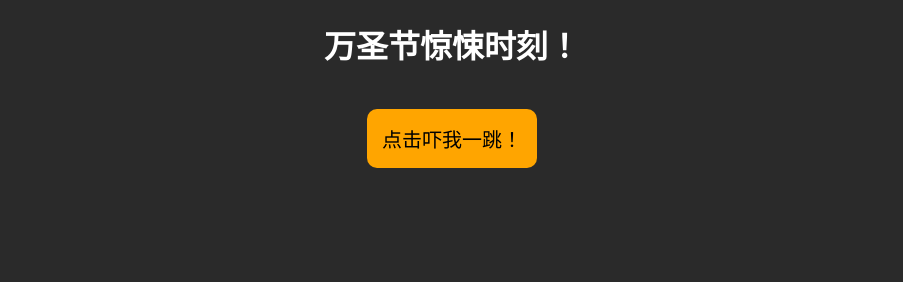
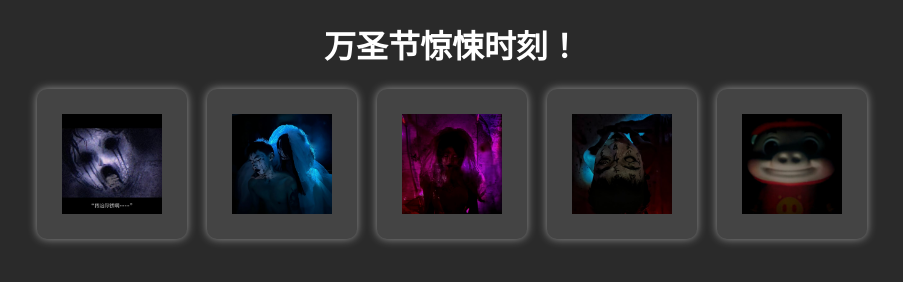
Before and after one commit to gougoubei/halloween, a plain HTML site: page index.html in a window 1280 px wide. Shown: the whole page, without its empty margins (188-1091 px from the left). Drawn offline with Linux system fonts and the light colour scheme.

Commit message:
Update index.html

```diff
--- a/index.html
+++ b/index.html
@@ -10,6 +10,24 @@
             color: white;
             text-align: center;
             font-family: Arial, sans-serif;
+        }
+        #imageContainer {
+            display: flex;
+            justify-content: center;
+            flex-wrap: wrap;
+            gap: 20px;
+            margin-top: 20px;
+        }
+        .imageOption {
+            width: 150px;
+            height: 150px;
+            background-color: #444;
+            display: flex;
+            justify-content: center;
+            align-items: center;
+            cursor: pointer;
+            border-radius: 10px;
+            box-shadow: 0 0 10px rgba(255, 255, 255, 0.5);
         }
         #scaryImage {
             display: none;
@@ -35,28 +53,57 @@
             margin-top: 20px;
             border-radius: 10px;
         }
+        #backButton {
+            background-color: #444;
+            color: white;
+            padding: 10px 20px;
+            margin-top: 20px;
+            border-radius: 10px;
+            cursor: pointer;
+            display: none;
+        }
     </style>
 </head>
 <body>
 
     <h1>万圣节惊悚时刻！</h1>
-    <button id="scaryButton">点击吓我一跳！</button>
-    <img id="scaryImage" src="https://www.example.com/scary-image.png" alt="Scary Image">
+    <div id="imageContainer">
+        <!-- 五个图片选项 -->
+        <div class="imageOption" onclick="showImage('https://github.com/gougoubei/halloween/raw/542256a6e045b258b8646e86032d38251d1e6d47/IMG_20251031_135523.jpg')">
+            <img src="https://github.com/gougoubei/halloween/raw/542256a6e045b258b8646e86032d38251d1e6d47/IMG_20251031_135523.jpg" alt="Image 1" width="100" height="100">
+        </div>
+        <div class="imageOption" onclick="showImage('https://github.com/gougoubei/halloween/raw/542256a6e045b258b8646e86032d38251d1e6d47/IMG_20251031_135534.jpg')">
+            <img src="https://github.com/gougoubei/halloween/raw/542256a6e045b258b8646e86032d38251d1e6d47/IMG_20251031_135534.jpg" alt="Image 2" width="100" height="100">
+        </div>
+        <div class="imageOption" onclick="showImage('https://github.com/gougoubei/halloween/raw/542256a6e045b258b8646e86032d38251d1e6d47/IMG_20251031_135544.jpg')">
+            <img src="https://github.com/gougoubei/halloween/raw/542256a6e045b258b8646e86032d38251d1e6d47/IMG_20251031_135544.jpg" alt="Image 3" width="100" height="100">
+        </div>
+        <div class="imageOption" onclick="showImage('https://github.com/gougoubei/halloween/raw/542256a6e045b258b8646e86032d38251d1e6d47/IMG_20251031_135608.jpg')">
+            <img src="https://github.com/gougoubei/halloween/raw/542256a6e045b258b8646e86032d38251d1e6d47/IMG_20251031_135608.jpg" alt="Image 4" width="100" height="100">
+        </div>
+        <div class="imageOption" onclick="showImage('https://github.com/gougoubei/halloween/raw/542256a6e045b258b8646e86032d38251d1e6d47/IMG_20251031_135618.jpg')">
+            <img src="https://github.com/gougoubei/halloween/raw/542256a6e045b258b8646e86032d38251d1e6d47/IMG_20251031_135618.jpg" alt="Image 5" width="100" height="100">
+        </div>
+    </div>
+
+    <img id="scaryImage" alt="Scary Image">
+    <button id="backButton" onclick="goBack()">返回</button>
 
     <script>
-        document.getElementById('scaryButton').addEventListener('click', function() {
-            var img = document.getElementById('scaryImage');
-            img.style.display = 'block';
+        // 显示图片
+        function showImage(imageUrl) {
+            var imgElement = document.getElementById('scaryImage');
+            imgElement.src = imageUrl;
+            imgElement.style.display = 'block';
+            document.getElementById('backButton').style.display = 'block';  // 显示返回按钮
+        }
 
-            // 播放音效
-            var audio = new Audio('https://www.example.com/scary-sound.mp3');
-            audio.play();
-
-            // 设置几秒后隐藏
-            setTimeout(function() {
-                img.style.display = 'none';
-            }, 5000);
-        });
+        // 返回按钮操作
+        function goBack() {
+            var imgElement = document.getElementById('scaryImage');
+            imgElement.style.display = 'none';
+            document.getElementById('backButton').style.display = 'none';  // 隐藏返回按钮
+        }
     </script>
 
 </body>
```
